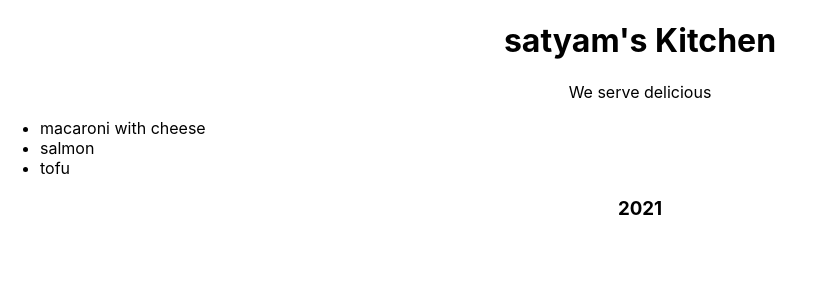
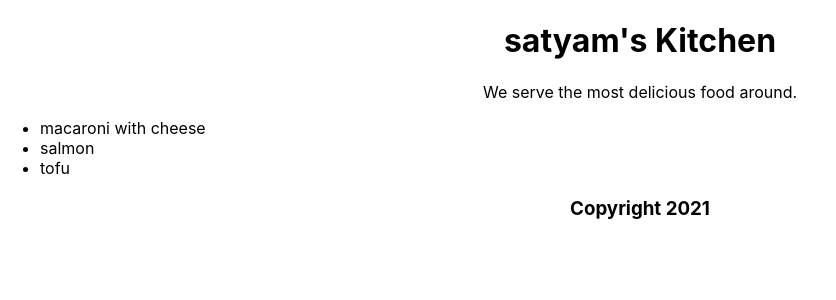
Before and after one commit to SatYu26/Learning-React, a React (Create React App) app: page / in a window 1280 px wide. Shown: the top 300 px of the page, without its empty margins (0-836 px from the left). Built offline with nearby package versions, Linux system fonts and the light colour scheme.

Commit message:
Adding keys to list items

```diff
--- a/src/App.js
+++ b/src/App.js
@@ -12,10 +12,10 @@ function Header(props) {
 function Main(props) {
   return (
     <section>
-      <p>We serve {props.adjective}</p>
+      <p>We serve the most {props.adjective} food around.</p>
       <ul style={{ textAlign: "left" }}>
         {props.dishes.map((dish) => (
-          <li>{dish}</li>
+          <li key={dish.id}>{dish.title}</li>
         ))}
       </ul>
     </section>
@@ -25,18 +25,20 @@ function Main(props) {
 function Footer({ year }) {
   return (
     <footer>
-      <h3>{year}</h3>
+      <h3>Copyright {year}</h3>
     </footer>
   );
 }
 
 const dishes = ["macaroni with cheese", "salmon", "tofu"];
 
+const dishObjects = dishes.map((dish, i) => ({ id: i, title: dish }));
+
 function App() {
   return (
     <div className="App">
       <Header name="satyam" />
-      <Main adjective="delicious" dishes={dishes} />
+      <Main adjective="delicious" dishes={dishObjects} />
       <Footer year={new Date().getFullYear()} />
     </div>
   );
```
